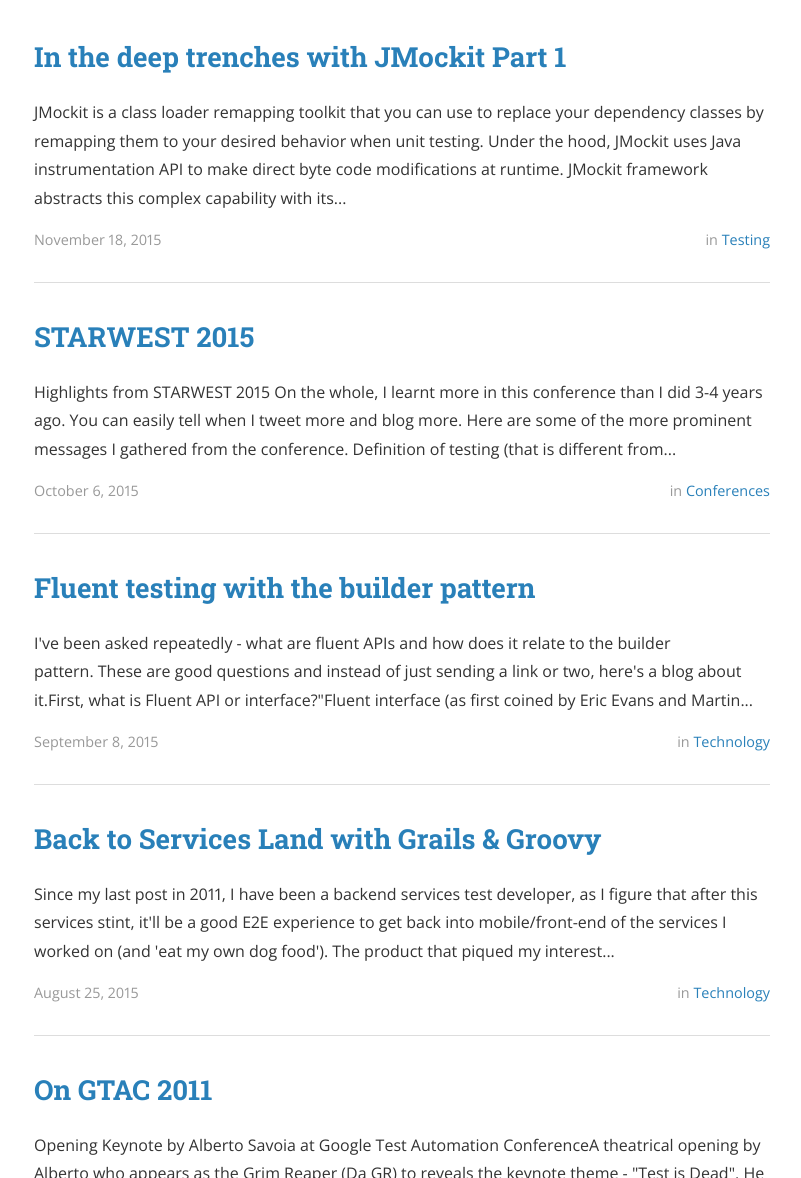
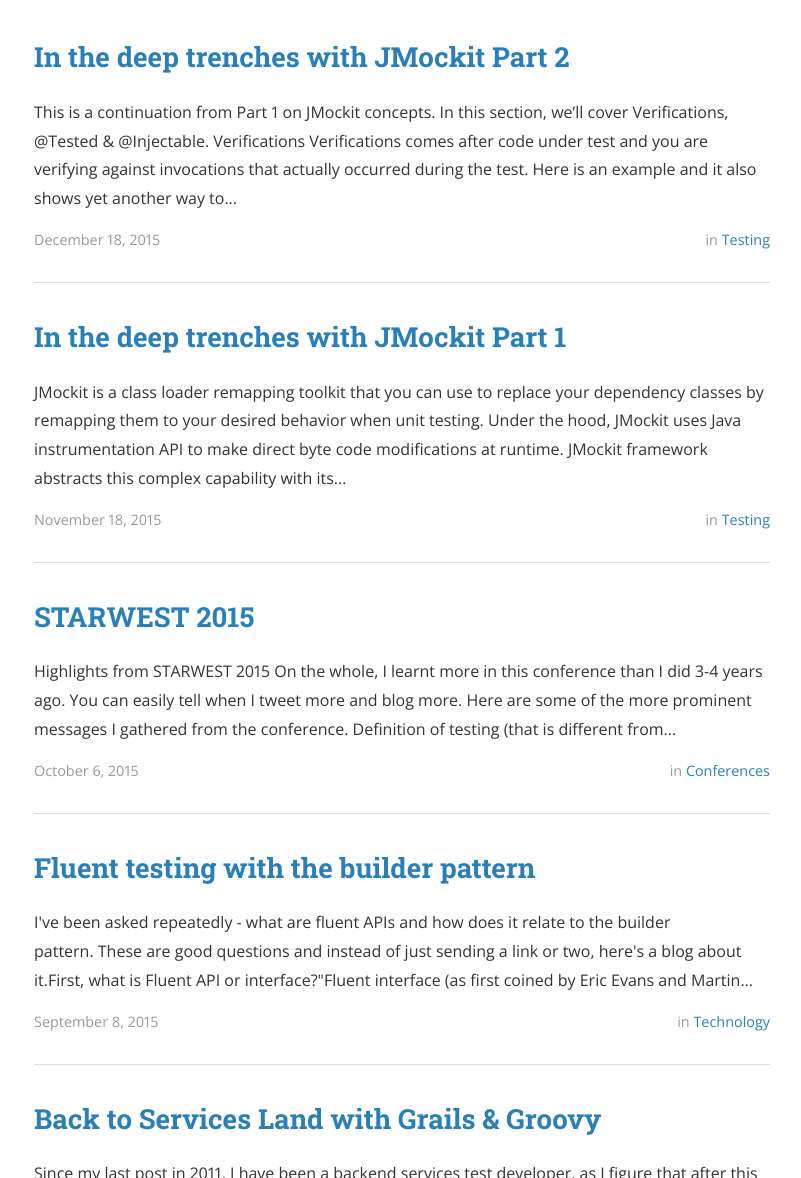
Before and after one commit to eing/eing.github.io, a Jekyll site: the page built from index.html, in a window 1280 px wide and 1400 px high, scrolled down 281 px. Shown: the part 222-1400 px from the top of the window, without its empty margins (238-1039 px from the left). Built offline with Jekyll 4.4.1, drawn with Linux system fonts in a browser that asks for light colours; nearby versions of some CDN libraries; Markdown is read by kramdown in place of the engine named in the settings; the list of posts is cut into pages by our own code; a style sheet for code colours, icons or effects is not loaded; some of the changed lines change nothing that is shown; some of the changed text lies outside the part shown.

Commit message:
add jmockit part2

```diff
--- a/_posts/2015-11-18-Unit-Testing-With-JMockit-Part1.markdown
+++ b/_posts/2015-11-18-Unit-Testing-With-JMockit-Part1.markdown
@@ -10,7 +10,7 @@
 
 JMockit framework abstracts this complex capability with its comprehsive APIs to allow engineers to mock interfaces, classes, enums, fields, methods, constructors, and accessors from public, private, protected, static, and final.
 
-Finally, I'd like to point out that JMockit syntax is similar to a DSL (domain specific language) that users need to be familiar.
+Finally, I'd like to point out that JMockit syntax is similar to a DSL (domain specific language) that users need to be familiar with.
 
 I'll be blogging the following important concepts in an order easier to learn and help answer questions. Hope this will help you too.
 
@@ -19,7 +19,7 @@
 public class LoginServiceTest {
     @Mocked UserAccount account;
 ~~~~
-@Mocked is the most commonly used annotation in JMockit. In the example above, UserAcount instance, "account" is annotated with Mocked. What does this really mean, i.e. what parts of UserAccount instance are mocked?
+@Mocked is the most commonly used annotation in JMockit. In the example above, UserAcount instance, "account" is annotated with Mocked. What does this really mean, i.e. What is mocked for UserAccount instance?
 <ul>
 <li>All UserAccount methods (whether it is private/final/abstract/protected/static and constructors) and all its <b>non-static</b> initializers and <b>non-static</b> fields assignment (e.g. constructors)</li>
 <li>All of UserAccount super classes (if any) up to but not including java.lang.Object will be mocked recursively.</li>
@@ -27,7 +27,7 @@
 Tip: To mock [static initializers](http://www.developer.com/java/other/article.php/2238491/The-Essence-of-OOP-using-Java-Static-Initializer-Blocks.htm), you have to use @Mocked(stubOutClassInitialization=true). By default, it is false.
 
 <h2>Expectations</h2>
-When we are unit testing a class, we want it to run reliably, and repeatedly fast. Typically, our class under test will depend on other classes/packages/jars that might be unreliable, expensive to setup/run, or are slow to response. Hence, we need a means to specify the behavior of these external APIs and JMockit provides Expectations to do just that.
+When we are unit testing a class, we want it to run reliably, repeatedly and fast. Typically, our class under test will depend on other classes/packages/jars that might be unreliable, expensive to setup/run, or are slow to response. Hence, we need a means to specify the behavior of these external APIs and JMockit provides Expectations to do just that.
 
 ~~~
    @Mocked UserAccount account;
@@ -84,3 +84,5 @@
 | | withSameInstance(T object) |
 | | withSubstring(T text) |
 | | withSuffix(T text) |
+
+This concludes JMockit Part 1 and I'll cover more topics in the next 2 parts of this JMockit blog.
--- /dev/null
+++ b/_posts/2015-12-18-Unit-Testing-With-JMockit-Part2.markdown
@@ -0,0 +1,114 @@
+---
+layout: post
+title:  "In the deep trenches with JMockit Part 2"
+date:   2015-12-18 17:43:59
+author: Eing Ong
+categories: Testing
+tags: jmockit
+---
+This is a continuation from Part 1 on JMockit concepts. In this section, we'll cover Verifications, @Tested & @Injectable.
+
+<h2>Verifications</h2>
+
+Verifications comes after code under test and you are verifying against invocations that actually occurred during the test. Here is an example and it also shows yet another way to test the same use case as in Part 1 but now with NonStrictExpectations and Verifications.
+
+~~~
+@Test
+    public void login_3passwordMismatches_shouldRevokeAccount() throws Exception
+    {
+        new NonStrictExpectations() {
+            {
+                account.passwordMatches(anyString); result = anyBoolean;
+            }
+        };
+        for (int i = 0; i < 3; i++) {
+            service.login("john", "password");
+        }
+        new Verifications() {
+            {
+                account.setRevoked(true);
+            }
+        };
+    }
+~~~
+
+There are four different forms of Verifications. Here's a table to make it easy to read and compare the different variations.
+
+|     | Verifications | VerificationsInOrder | FullVerifications | FullVerificationsInOrder |
+| --- | ------------- | -------------------- | ----------------- | ------------------------ |
+| Checks order | No | Yes | No | Yes |
+| Checks invocation count | 1 or more unless "times=x" is added | Similar as Verifications | Exact invocations | Similar as FullVerifications|
+| Verify specified mocked types | No | No | Yes | Yes |
+
+On "Verifying specified mocked types", FullVerifications can take in the mocked type and verify the invocations that occur for that particular mocked field and not the mocks that you don't care about.
+
+~~~
+  new NonStrictExpectations() {
+      {
+         ...
+      }
+  };
+
+  // Verify invocations on mocked account.
+  // You can also use it to verify that no invocations occur on this
+  // account if there is no code in this block.
+  new FullVerifications(UserAccount account) {
+    {
+    }
+  };
+~~~
+
+<h2>@Tested and @Injectable</h2>
+Now, we introduce the next two annotations - Tested & Injectable.
+
+~~~
+public class LoginServiceTest {
+    // Class under test: LoginService
+    @Tested LoginService service;
+    ...
+~~~
+
+What does @Tested annotation do for LoginService?
+
+- LoginService is automatically instantiated
+- Injectable dependencies of LoginService are injected after LoginService is instanstiated
+
+Tip: Classes declared final are <b>non-injectable</b>.
+
+Here's a code sample to explain the these two annotations along with @Mocked
+
+~~~
+public class LoginServiceTest {
+    // Class under test: LoginService
+    @Tested LoginService service;
+
+    // Dependency injected in code under test
+    @Injectable AuthService authService;
+
+    // Dependencies instantiated in the code under test should use @Mocked
+    @Mocked UserAccount account;
+~~~
+
+<h4>Injectable versus Mocked</h4>
+This is a common question - what are the differences between Injectable and Mocked? The table below outline the differences -
+
+|     | @Injectable <br>AuthService authservice| @Mocked<br>AuthService authservice |
+| --- | --------------------- | ------------ | ------------------ |
+| Constructors | Not mocked | Mocked |
+| Static fields and methods | Not mocked | Mocked |
+| Instance methods | Mocked | Mocked |
+| Instances | Only 1 AuthService instance is mocked in scope | All instances of AuthService type are mocked in scope |
+
+
+<h2>@Mocked revisited</h2>
+This is also another common question. Should I mock a field in class or method level?
+
+| public class LoginTest {<br>&nbsp;&nbsp;&nbsp;&nbsp;@Mocked UserAccount account;| @Test<br>public void testLogin(@Mocked final UserAccount account)  |
+| --------------------- | ------------ |
+| Mock field in test <b>class</b> | Mock parameter in test <b>method</b> |
+| All UserAccount instances in class are mocked | UserAccount mock instance has method level scope |
+| account is automatically created by JMockit and assigned | account is automatically created by JMockit and passed by JUnit/TestNG test runner when calling test method|
+| account can be null | account is <b>never</b> null|
+| account does <b>not</b> support cascaded static factory methods, e.g. UserAccount.getInstance();| account supports cascaded static factory methods |
+
+This concludes JMockit Part 2. In the final part, we'll look at MockUp, non-accessibles and useful references and blogs on JMockit.
```
